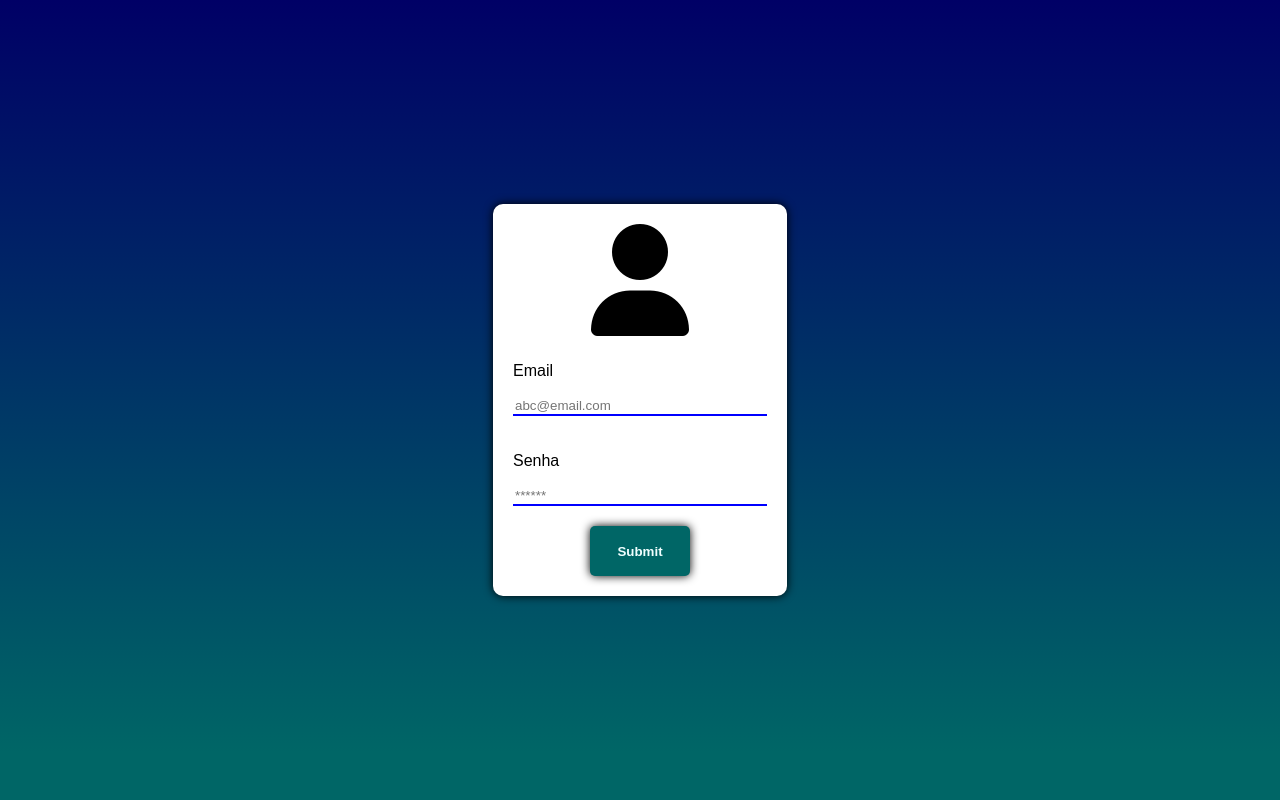
After one commit to joaby-oliveira/TODOds-1.0, a PHP site: page /login.html in a window 1280 px wide. The commit adds this page. Run offline with PHP 8.4, Linux system fonts and the light colour scheme; some libraries are stand-ins or nearby versions.

Commit message:
:arrow_double_up: ADDED: login.html, login.css, auth.php

```diff
--- /dev/null
+++ b/frontend/login.css
@@ -0,0 +1,58 @@
+*{
+    font-family: sans-serif;
+}
+body{
+    padding: 0;
+    margin: 0;
+    background: linear-gradient(to bottom, #000066 0%, #006666 94%);
+}
+.container{
+    display: flex;
+    flex-direction: row;
+    justify-content: center;
+    align-items: center;
+    height: 100vh;
+}
+.box{
+    display: flex;
+    flex-direction: column;
+    align-items: center;
+}
+.box{
+    background: rgb(255, 255, 255);
+    padding: 10px;
+    border-radius: 10px;
+    box-shadow: 0px 0px 10px black;
+}
+i{
+    margin-top: 10px;
+}
+div.input{
+    padding: 10px;
+}
+input[type=text], input[type=email]{
+    border: none;
+    border-bottom: 2px solid blue;
+    width: 250px;
+}
+input[type=submit]{
+    background: #006666;
+    border: none;
+    width: 100px;
+    box-shadow: 0px 0px 10px black;
+    height: 50px;
+    border-radius: 5px;
+    cursor: pointer;
+    transition: 0.2s;
+}
+input[type=submit]:hover{
+    transform: scale(1.1);
+}
+input[type=submit]{
+    font-weight: 700;
+    color: azure;
+}
+div.input-submit{
+    display: flex;
+    justify-content: center;
+}
--- /dev/null
+++ b/login.html
@@ -0,0 +1,33 @@
+<!DOCTYPE html>
+<html lang="en">
+<head>
+    <meta charset="UTF-8">
+    <meta name="viewport" content="width=device-width, initial-scale=1.0">
+    <title>Faça seu login</title>
+    <script src="https://kit.fontawesome.com/1dd3967cff.js" crossorigin="anonymous"></script>
+    <link rel="stylesheet" href="frontend/login.css">
+</head>
+<body>
+    <div class="container">
+        <form action="backend/auth.php" method="POST">
+            <div class="box">
+                <i class="fas fa-user fa-7x"></i>
+                <div class="input-box">
+                    <div class="input input-email">
+                        <p>Email</p>
+                        <input type="text" id="email" name="user" placeholder="abc@email.com">
+                    </div>
+                    <div class="input input-password">
+                        <p>Senha</p>
+                        <input type="email" id="password" name="password" placeholder="******">
+                    </div>
+                    <div class="input input-submit">
+                        <input type="submit" id="submit" name="submit" placeholder="enviar">
+                    </div>
+
+                </div>
+            </div>
+        </form>
+    </div>
+</body>
+</html>
```
Also changed, not shown: backend/auth.php (+30 -2 lines).
